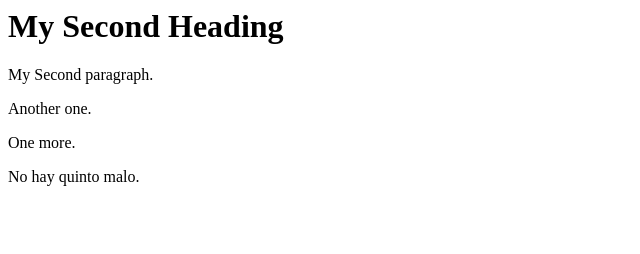
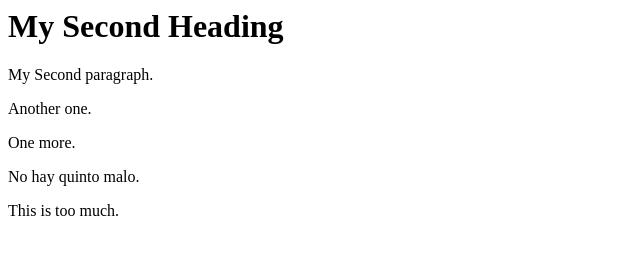
Before and after one commit to martinocoz14/HelloWorld, a plain HTML site: page index.html in a window 1280 px wide. Shown: the whole page, without its empty margins (0-640 px from the left). Drawn offline with Linux system fonts and the light colour scheme.

Commit message:
too many

```diff
--- a/index.html
+++ b/index.html
@@ -5,5 +5,6 @@
 		<p>Another one.</p>
 		<p>One more.</p>
 		<p>No hay quinto malo.</p>
+		<p>This is too much.</p>
 	</body>
 </html>
```
